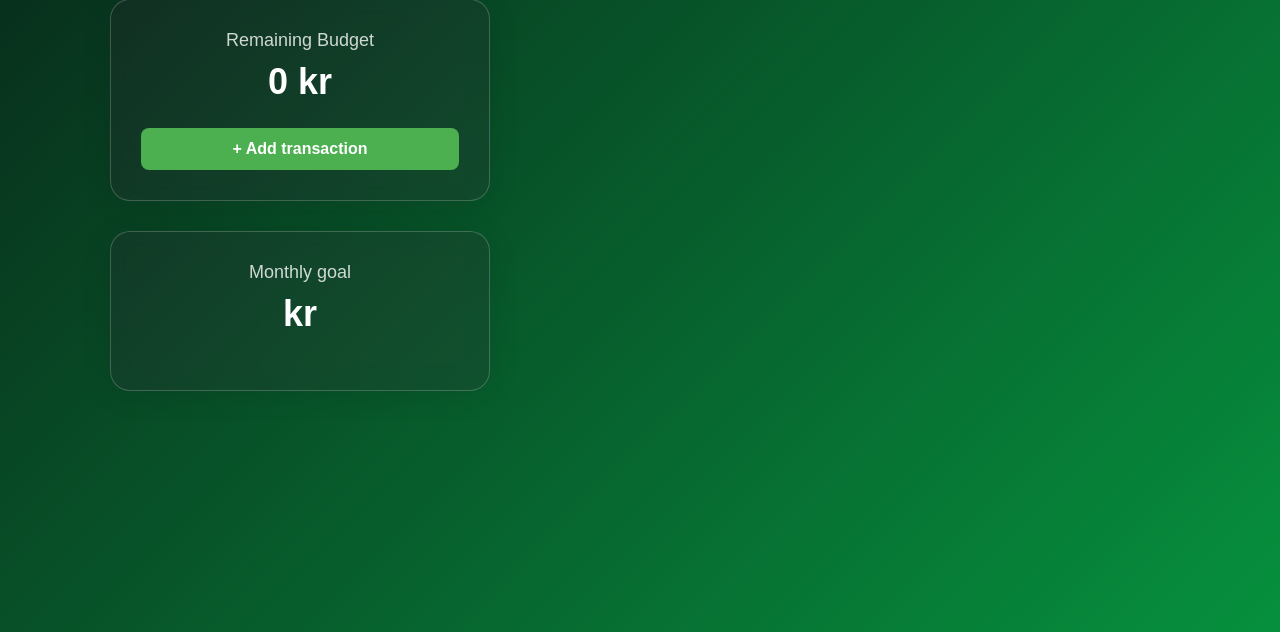
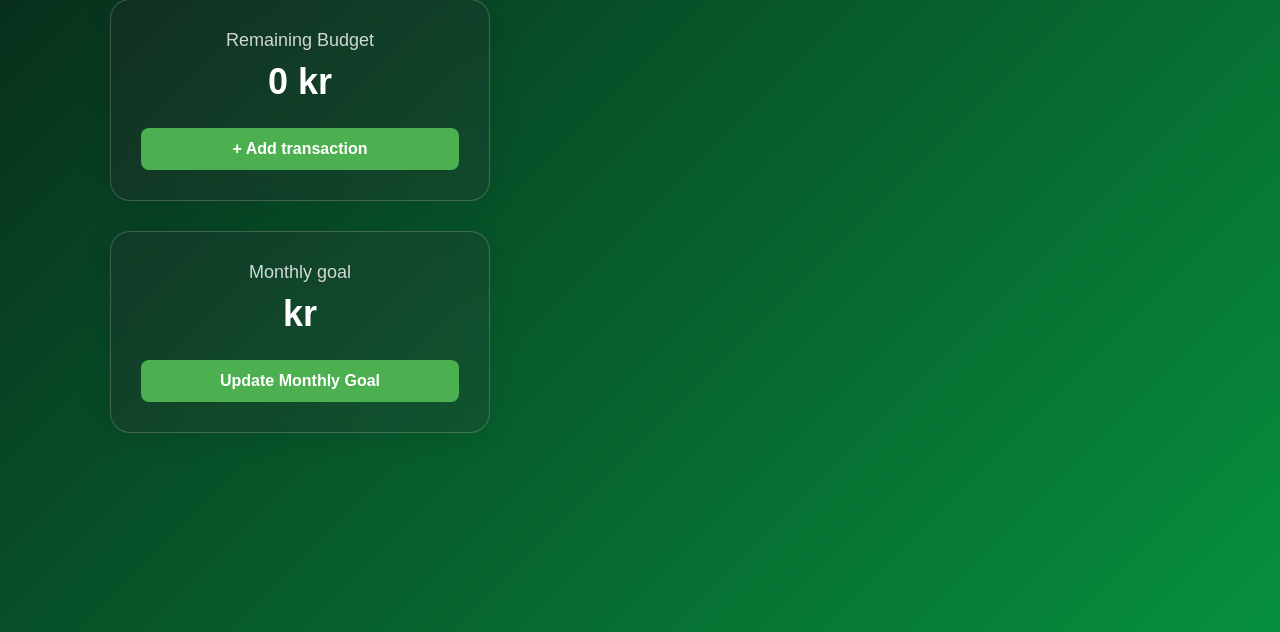
Before and after one commit to tmuk26-group-1/budget-tool, a Flask app: page /dashboard in a window 1280 px wide. Shown: the part 102-734 px from the top of the page. Run offline with Flask 3, Linux system fonts and the light colour scheme; the visitor is signed in with stand-in values (Sample User, id 1); data that the repository does not hold is empty.

Commit message:
added update monthly goal button issue #153

```diff
--- a/templates/dashboard.html
+++ b/templates/dashboard.html
@@ -30,8 +30,23 @@
                     <h2>Monthly goal</h2>
                     <h1 class="budget-amount">{{ monthly_goal }} kr</h1>
                 </header>
+
+                <button class="btn btn-income" onclick="toggleGoalForm()">
+                    Update Monthly Goal
+                </button>
+
+                <form id="goal-form" method="POST" action="{{ url_for('dashboard') }}" hidden>
+                    <input type="number" name="monthly_goal" required>
+                    <button type="submit">Save</button>
+                </form>
             </div>
 
     </div>
 
+    <script>
+        function toggleGoalForm() {
+            document.getElementById("goal-form").hidden = false;
+        }
+    </script>
+
 {% endblock %}
```
